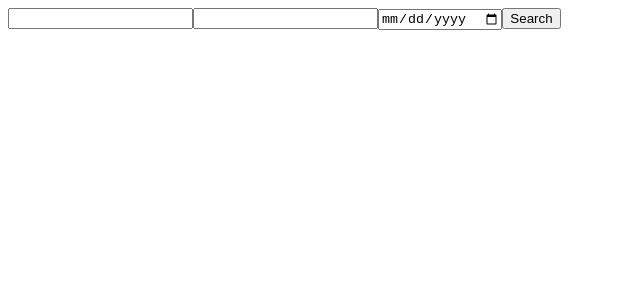
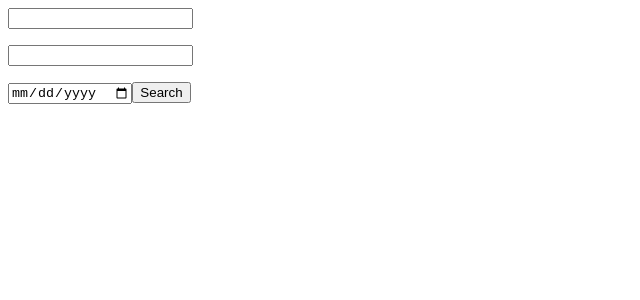
Before and after one commit to PauGa9/kiwi-modern-js, a React app: page / in a window 1280 px wide. Shown: the top 300 px of the page, without its empty margins (0-640 px from the left). Built offline with nearby package versions, Linux system fonts and the light colour scheme.

Commit message:
Replace from and to inputs for DropdownInputs in Form

```diff
--- a/src/components/Form.jsx
+++ b/src/components/Form.jsx
@@ -1,4 +1,5 @@
 import React from 'react';
+import DropdownInput from './DropdownInput.jsx';
 
 class Form extends React.Component {
   constructor(props) {
@@ -10,8 +11,8 @@ class Form extends React.Component {
   handleSubmit(event) {
     event.preventDefault();
     const flightData = {
-      from: this.from.value,
-      to: this.to.value,
+      from: this.state.from,
+      to: this.state.to,
       date: this.date.value
     };
     this.props.handleSearchFlights(flightData);
@@ -20,17 +21,9 @@ class Form extends React.Component {
   render() {
     return (
       <form onSubmit={this.handleSubmit}>
-        <input
-          type="text"
-          ref={(input) => this.from = input}
-        />
-        <input
-          type="text"
-          ref={(input) => this.to = input}
-        />
-        <input
-          type="date"
-          ref={(input) => this.date = input}
+        <DropdownInput onChange={(value) => this.setState({from: value})}/>
+        <DropdownInput onChange={(value) => this.setState({to: value})}/>
+        <input type="date" ref={(input) => this.date = input}
         />
         <input type="submit" value="Search" />
       </form>
```
